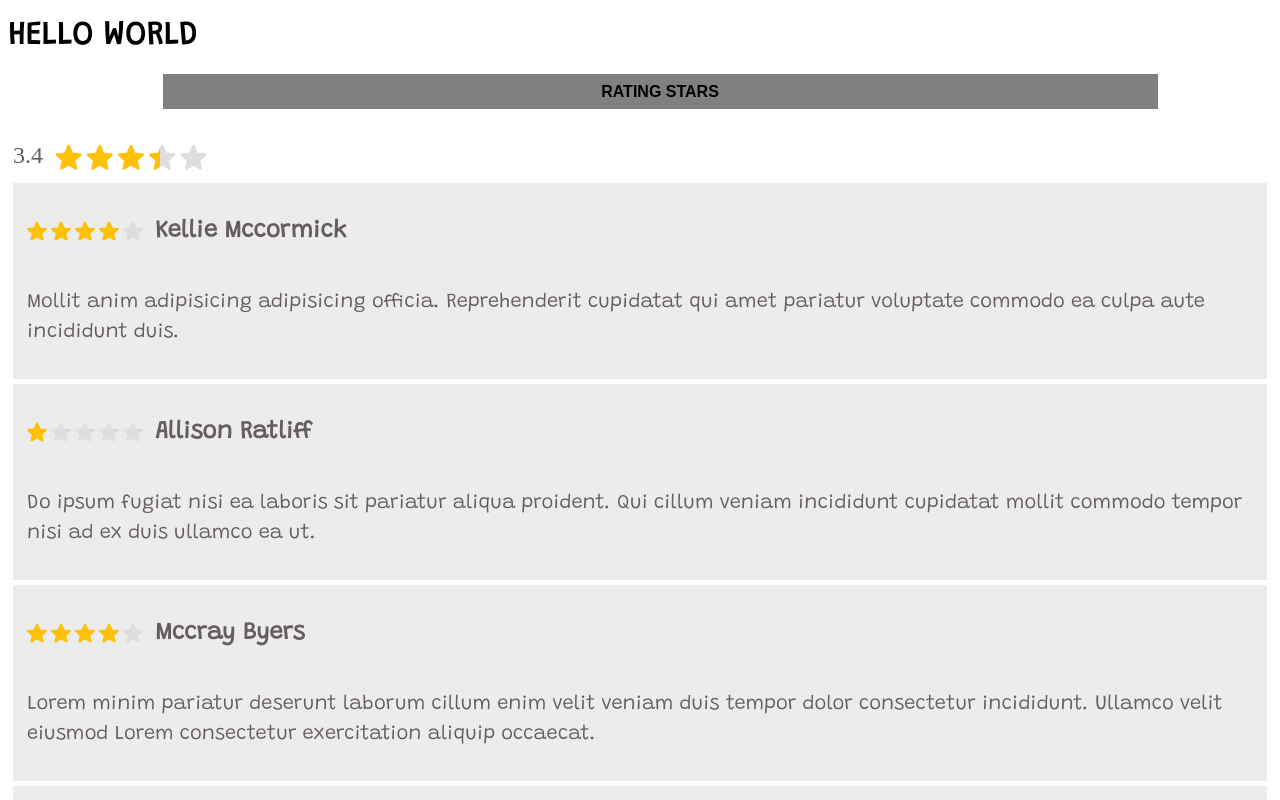
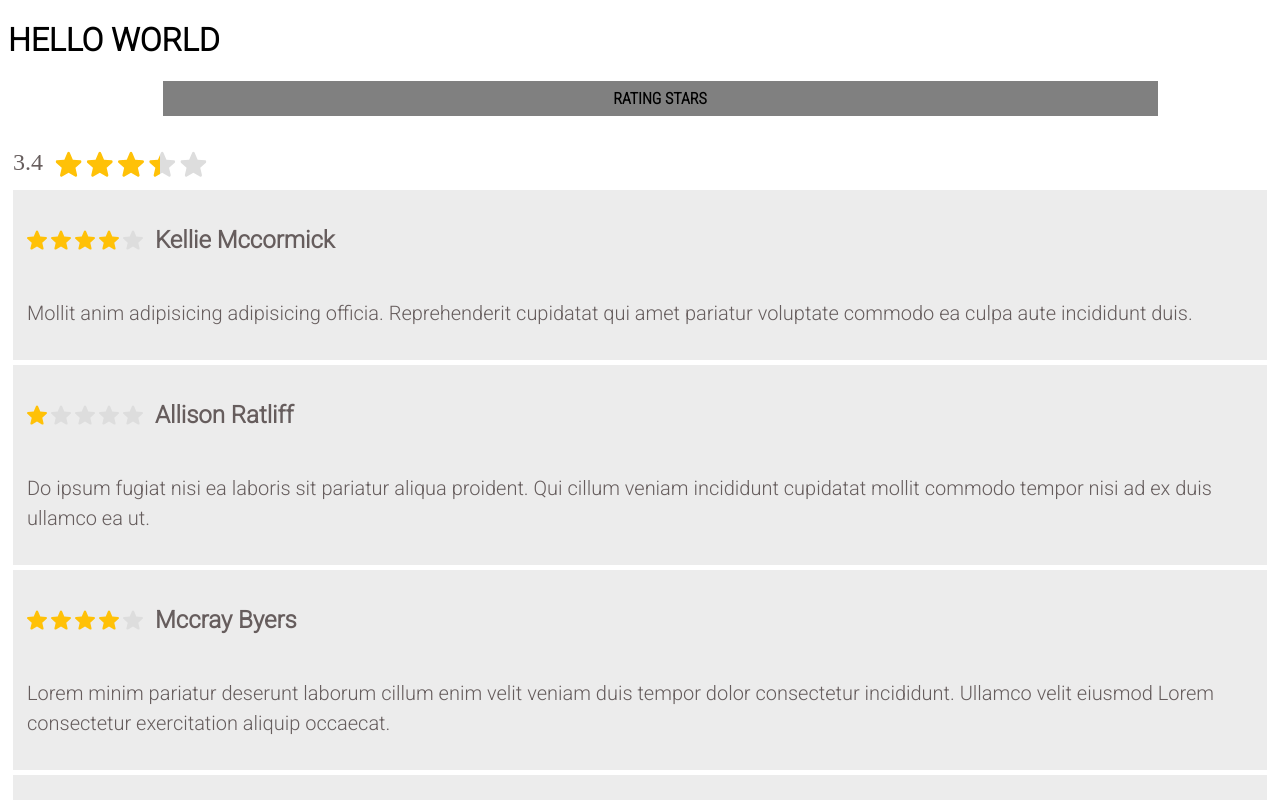
Before and after one commit to wasilukowa/learning-next, a Next.js app: page /rating-stars in a window 1280 px wide. Shown: the top 800 px of the page. Built offline with nearby package versions, Linux system fonts and the light colour scheme.

Commit message:
Finally done with fonts

```diff
--- a/_components/1_RatingStars-easy/components/RatingStars/AverageScore/base.module.scss
+++ b/_components/1_RatingStars-easy/components/RatingStars/AverageScore/base.module.scss
@@ -1,5 +1,4 @@
 // @import '../../../styles/rating-stars-variables';
-@import '../../../../../src/styles/fonts';
 
 .wrapper {
   display: flex;
--- a/_components/1_RatingStars-easy/components/RatingStars/RatingsList/Rating/base.module.scss
+++ b/_components/1_RatingStars-easy/components/RatingStars/RatingsList/Rating/base.module.scss
@@ -16,7 +16,7 @@
     flex-direction: column-reverse;
 
     &Name {
-      font-family: var(--font-main);
+      font-family: var(--font-roboto);
       font-size: font-size-m;
     }
 
@@ -26,7 +26,7 @@
   }
 
   &TextComment {
-    font-family: var(--font-main);
+    font-family: var(--font-roboto);
     font-size: $font-size-s;
     line-height: calc(1.5 * $font-size-s);
 
--- a/_components/1_RatingStars-easy/styles/_rating-stars-variables.scss
+++ b/_components/1_RatingStars-easy/styles/_rating-stars-variables.scss
@@ -2,7 +2,6 @@
 
 // $font-main: 'Open Sans', Arial, sans-serif;
 @import '../../../src/styles/variables';
-@import '../../../src/styles/fonts';
 
 $font-size-s: 16px;
 $font-size-m: 20px;
--- a/_components/Navigation/base.module.scss
+++ b/_components/Navigation/base.module.scss
@@ -3,7 +3,7 @@
   box-sizing: border-box;
 
   .tableOfContent {
-    font-family: Arial;
+    font-family: var(--font-roboto-condensed);
     font-size: 20px;
     font-weight: bold;
 
--- a/src/app/globals.scss
+++ b/src/app/globals.scss
@@ -1,11 +1,9 @@
-@import '../styles/fonts';
-
 h1 {
-  font-family: var(--font-main);
+  font-family: var(--font-roboto);
 }
 
 p {
-  font-family: Arial;
+  font-family: var(--font-roboto);
 }
 // body {
 //   font-family: $font-grandstander;
--- a/src/app/layout.tsx
+++ b/src/app/layout.tsx
@@ -17,7 +17,7 @@ export const metadata: Metadata = {
 //   variable: '--font-main',
 // });
 
-import { grandstander } from './ui/fonts';
+import { roboto, roboto_condensed } from './ui/fonts';
 
 export default function RootLayout({
   children,
@@ -25,7 +25,10 @@ export default function RootLayout({
   children: React.ReactNode;
 }>) {
   return (
-    <html lang="en" className={`${grandstander.variable}`}>
+    <html
+      lang="en"
+      className={`${roboto.variable} ${roboto_condensed.variable}`}
+    >
       <body>
         <h1>HELLO WORLD</h1>
         <Navigation />
--- a/src/app/ui/fonts.ts
+++ b/src/app/ui/fonts.ts
@@ -1,8 +1,14 @@
-import { Grandstander } from 'next/font/google';
+import { Roboto, Roboto_Condensed } from 'next/font/google';
 // import '../globals.scss';
 
-export const grandstander = Grandstander({
+export const roboto = Roboto({
   weight: ['300'],
   subsets: ['latin'],
-  variable: '--font-main',
+  variable: '--font-roboto',
 });
+
+export const roboto_condensed = Roboto_Condensed({
+  weight: ['300'],
+  subsets: ['latin'],
+  variable: '--font-roboto-condensed',
+});
--- a/src/styles/_fonts.scss
+++ /dev/null
@@ -1 +0,0 @@
-$font-grandstander: 'Grandstander', sans-serif;
```
